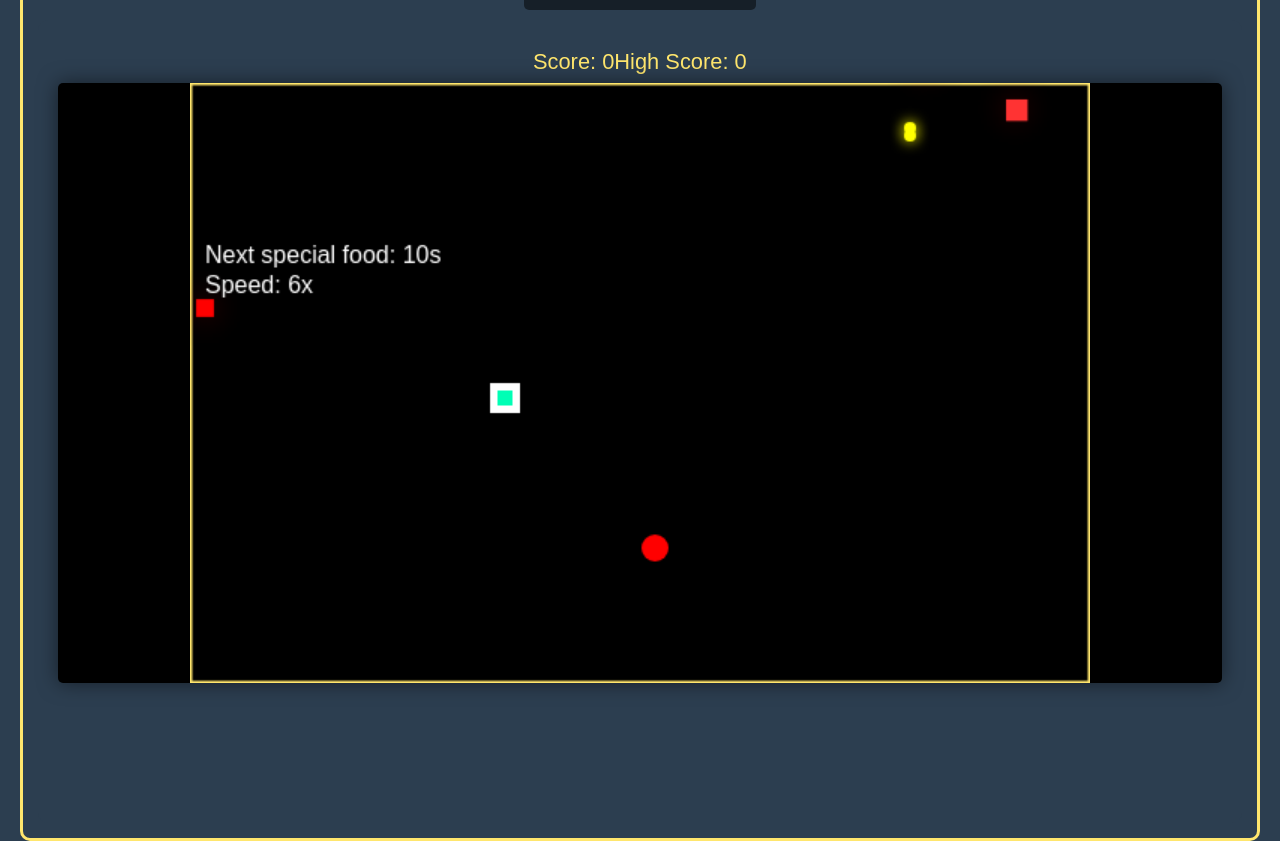
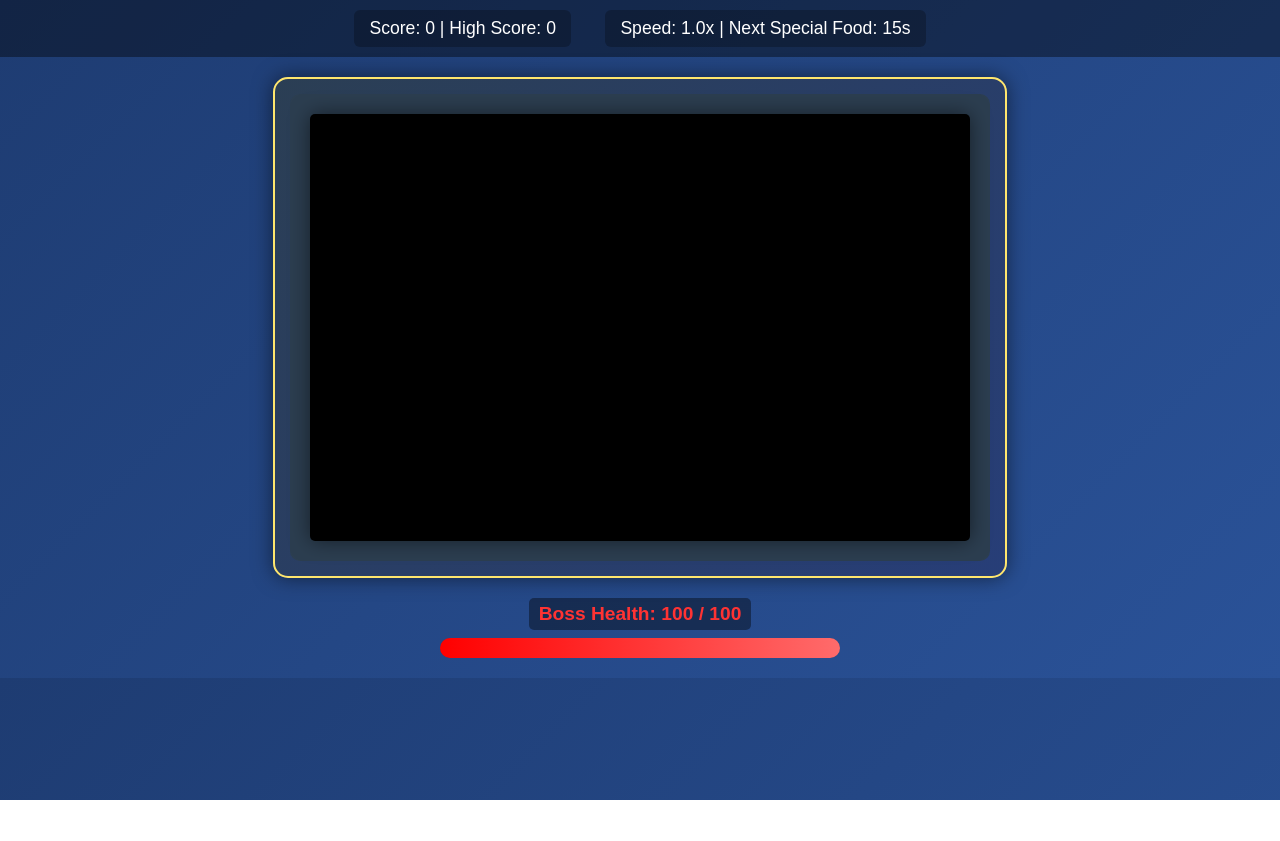
Before and after one commit to toprak1919/ultimate-snake-game, a plain HTML site: page index.html in a window 1280 px wide. After the commit the page ends 800 px from the top, so only its background shows below. Drawn offline with Linux system fonts and the light colour scheme.

Commit message:
Revamp UI layout and improve game information display

```diff
--- a/css/styles.css
+++ b/css/styles.css
@@ -12,14 +12,28 @@
 
 /* Base styles */
 body {
-  display: flex;
-  justify-content: center;
-  align-items: center;
-  height: 100vh;
   margin: 0;
-  background: var(--background-color);
+  padding: 0;
+  background: linear-gradient(135deg, #1e3c72 0%, #2a5298 100%);
+  font-family: Arial, sans-serif;
   color: #fff;
-  font-family: Arial, sans-serif;
+  overflow-x: hidden;
+}
+
+.top-ui-container {
+  width: 100%;
+  text-align: center;
+  padding: 10px 0;
+  background: rgba(0, 0, 0, 0.4);
+}
+
+#scoreSection, #speedAndFoodSection {
+  display: inline-block;
+  margin: 0 15px;
+  padding: 8px 15px;
+  background: rgba(0,0,0,0.25);
+  border-radius: 6px;
+  font-size: 1.1rem;
 }
 
 /* Main game container (inner box) */
@@ -41,24 +55,18 @@ body {
 
 /* Outer box (second box) that wraps the main game box */
 .outer-box {
-  border: 3px solid var(--accent-color);
+  max-width: 700px;
+  margin: 20px auto;
+  border: 2px solid #ffe66d;
+  border-radius: 15px;
+  background: linear-gradient(135deg, rgba(44, 62, 80, 0.9), rgba(39, 60, 117, 0.9));
+  box-shadow: 0 0 20px rgba(0, 0, 0, 0.5);
   padding: 15px;
-  border-radius: 10px;
-  margin: 20px;
-  display: flex;
-  justify-content: center;
-  align-items: center;
-  flex-direction: column;
-  width: 95%;
 }
 
+/* Remove or comment out the old score container styles */
 .score-container {
-  display: flex;
-  justify-content: space-between;
-  color: var(--accent-color);
-  padding: 10px;
-  font-size: 20px;
-  animation: pulse 1.5s infinite;
+  display: none; /* Hide old score container */
 }
 
 #gameCanvas {
@@ -348,35 +356,31 @@ body {
 
 /* Add new boss health styles */
 #bossHealthDisplay {
-    margin: 0 auto 10px;
+    margin: 0 auto 8px;
     text-align: center;
-    font-size: 20px;
+    font-size: 1.2rem;
     font-weight: bold;
-    color: var(--primary-color);
-    background: rgba(0, 0, 0, 0.5);
+    color: #ff3333;
+    background: rgba(0, 0, 0, 0.4);
     padding: 5px 10px;
     border-radius: 5px;
     width: fit-content;
 }
 
 #bossHealthContainer {
-    width: 50%;
+    width: 60%;
     max-width: 400px;
     height: 20px;
-    margin: 0 auto 30px;
-    background: rgba(255, 255, 255, 0.1);
+    margin: 0 auto 20px;
+    background: rgba(255,255,255,0.1);
     border-radius: 10px;
-    box-shadow: 0 0 10px rgba(0, 0, 0, 0.5) inset;
+    box-shadow: 0 0 10px rgba(0,0,0,0.5) inset;
     overflow: hidden;
-    position: relative;
 }
 
 #bossHealthBar {
     height: 100%;
     width: 100%;
-    background: linear-gradient(90deg, var(--primary-color), #ff6b6b);
+    background: linear-gradient(90deg, #ff0000, #ff6b6b);
     transition: width 0.25s ease;
-    position: absolute;
-    left: 0;
-    top: 0;
 }
--- a/index.html
+++ b/index.html
@@ -8,16 +8,20 @@
     <link rel="stylesheet" href="css/styles.css">
 </head>
 <body>
-    <!-- Outer box that acts as enemy spawn area -->
+    <div class="top-ui-container">
+        <div id="scoreSection">
+            Score: <span id="scoreDisplay">0</span> |
+            High Score: <span id="highScoreDisplay">0</span>
+        </div>
+
+        <div id="speedAndFoodSection">
+            Speed: <span id="speedDisplay">1.0</span>x |
+            Next Special Food: <span id="foodCountdown">15</span>s
+        </div>
+    </div>
+
     <div class="outer-box">
-        <!-- Boss health display now in the outer box -->
-        <div id="bossHealthDisplay" class="boss-health-outside">Boss Health: 100 / 100</div>
-        <!-- Main game box (canvas lives here) -->
         <div class="game-container">
-            <div class="score-container">
-                <span>Score: <span id="score">0</span></span>
-                <span>High Score: <span id="highScore">0</span></span>
-            </div>
             <canvas id="gameCanvas"></canvas>
             <div id="gameOver" class="hidden">
                 <h2>Game Over!</h2>
@@ -33,6 +37,13 @@
             </div>
         </div>
     </div>
+
+    <div id="bossHealthDisplay" class="boss-health-outside">
+        Boss Health: <span id="bossHealthText">100 / 100</span>
+    </div>
+    <div id="bossHealthContainer">
+        <div id="bossHealthBar"></div>
+    </div>
     <script src="js/animations.js"></script>
     <script src="js/game.js"></script>
 </body>
--- a/js/game.js
+++ b/js/game.js
@@ -112,6 +112,9 @@ const VISUAL_SETTINGS = {
         speed: 0.02
     }
 };
+
+// Add these constants near the top of your file
+const BASE_MOVES_PER_SECOND = 6;
 
 class Game {
     constructor() {
@@ -251,9 +254,9 @@ function drawGame() {
     // Draw UI elements
     updateBossHealthBar();
     drawEffectTimers();
-    drawSpeedAndFood(); // New function
+    updateUI(); // Add this at the end before requestAnimationFrame
 
-    gameLoop = requestAnimationFrame(drawGame);
+    requestAnimationFrame(drawGame);
 }
 
 // NEW: Draw the game outer box on canvas
@@ -396,14 +399,14 @@ function handleGameOver() {
     if (score > highScore) {
         highScore = score;
         localStorage.setItem('snakeHighScore', highScore);
-        document.getElementById('highScore').textContent = highScore;
+        document.getElementById('highScoreDisplay').textContent = highScore;
     }
 }
 
 // Update increaseScore function
 function increaseScore() {
     score += CONFIG.FOOD_SCORE;
-    document.getElementById('score').textContent = score;
+    document.getElementById('scoreDisplay').textContent = score;
 
     // Slower speed increase every 50 points
     if (score % 50 === 0) {
@@ -430,7 +433,7 @@ function resetGame() {
     enemy.projectiles = [];
 
     // Reset UI
-    document.getElementById('score').textContent = '0';
+    document.getElementById('scoreDisplay').textContent = '0';
     document.getElementById('gameOver').classList.add('hidden');
 
     // Reset game state
@@ -443,6 +446,7 @@ function resetGame() {
 
     // Reset game loop
     resetGameLoop();
+    updateUI();
 }
 
 // Update resetGameLoop to properly handle animation frame
@@ -915,21 +919,37 @@ function updateSpecialFood() {
 }
 
 // Add new UI drawing function
-function drawSpeedAndFood() {
-    ctx.fillStyle = UI_TEXT.color;
-    ctx.font = UI_TEXT.font;
+function updateUI() {
+    // Update Score & High Score
+    const scoreEl = document.getElementById('scoreDisplay');
+    const highScoreEl = document.getElementById('highScoreDisplay');
+    if (scoreEl) scoreEl.textContent = score;
+    if (highScoreEl) highScoreEl.textContent = highScore;
 
-    // Draw speed
-    const speedText = `Speed: ${Math.floor(1000/gameSpeed)}x`;
-    ctx.fillText(speedText, UI_TEXT.position.x, UI_TEXT.position.y);
+    // Update Speed
+    const speedEl = document.getElementById('speedDisplay');
+    if (speedEl) {
+        const actualMPS = 1000 / gameSpeed;
+        const speedFactor = (actualMPS / BASE_MOVES_PER_SECOND).toFixed(1);
+        speedEl.textContent = speedFactor;
+    }
 
-    // Draw special food timer
-    if (!specialFood) {
-        const nextSpawn = Math.max(0, Math.ceil((CONFIG.SPECIAL_FOOD_INTERVAL - (Date.now() - lastSpecialFoodSpawn))/1000));
-        ctx.fillText(`Next special food: ${nextSpawn}s`, UI_TEXT.position.x, UI_TEXT.position.y - 20);
-    } else {
-        const timeLeft = Math.ceil((specialFood.spawnTime + CONFIG.SPECIAL_FOOD_DURATION - Date.now())/1000);
-        ctx.fillText(`Special food disappears in: ${timeLeft}s`, UI_TEXT.position.x, UI_TEXT.position.y - 20);
+    // Update Food Countdown
+    const foodCountdownEl = document.getElementById('foodCountdown');
+    if (foodCountdownEl) {
+        const now = Date.now();
+        if (!specialFood) {
+            const nextSpawn = Math.max(
+                0,
+                Math.ceil((CONFIG.SPECIAL_FOOD_INTERVAL - (now - lastSpecialFoodSpawn)) / 1000)
+            );
+            foodCountdownEl.textContent = nextSpawn;
+        } else {
+            const timeLeft = Math.ceil(
+                (specialFood.spawnTime + CONFIG.SPECIAL_FOOD_DURATION - now) / 1000
+            );
+            foodCountdownEl.textContent = timeLeft;
+        }
     }
 }
 
```
